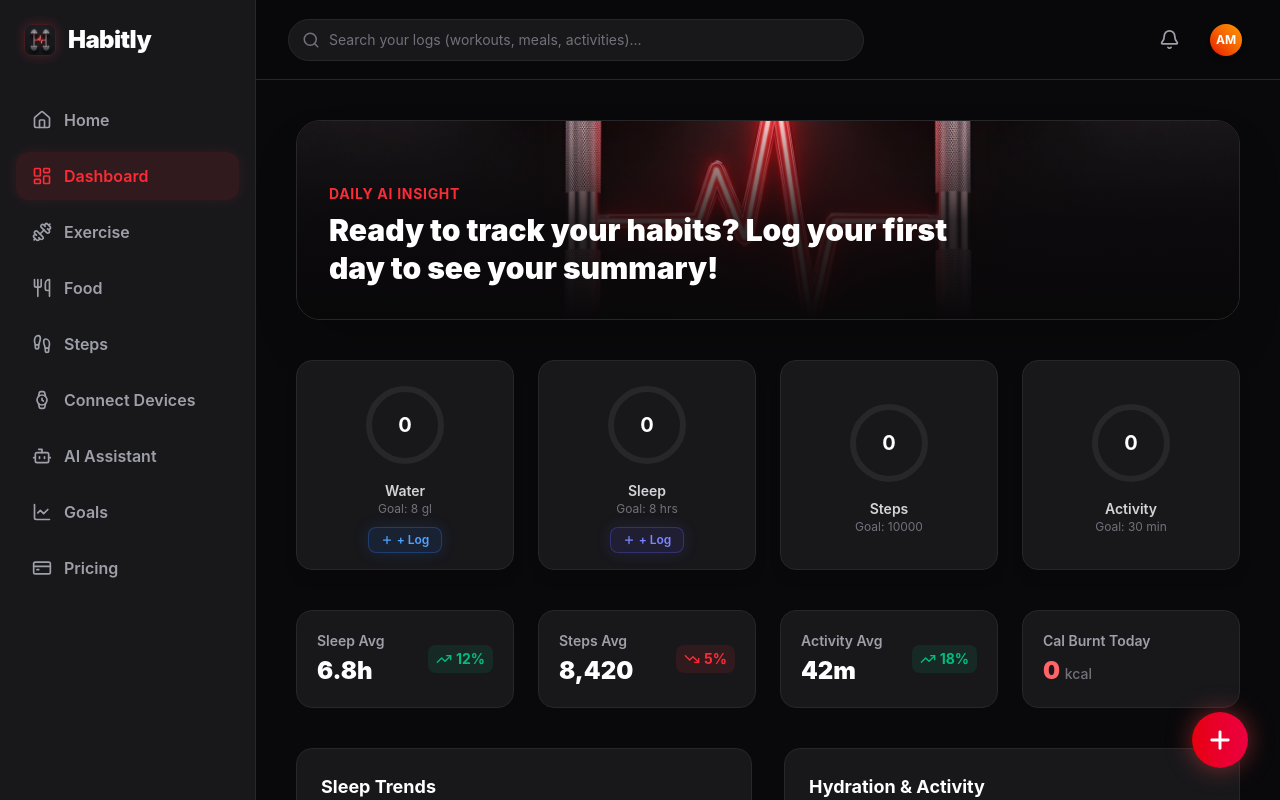
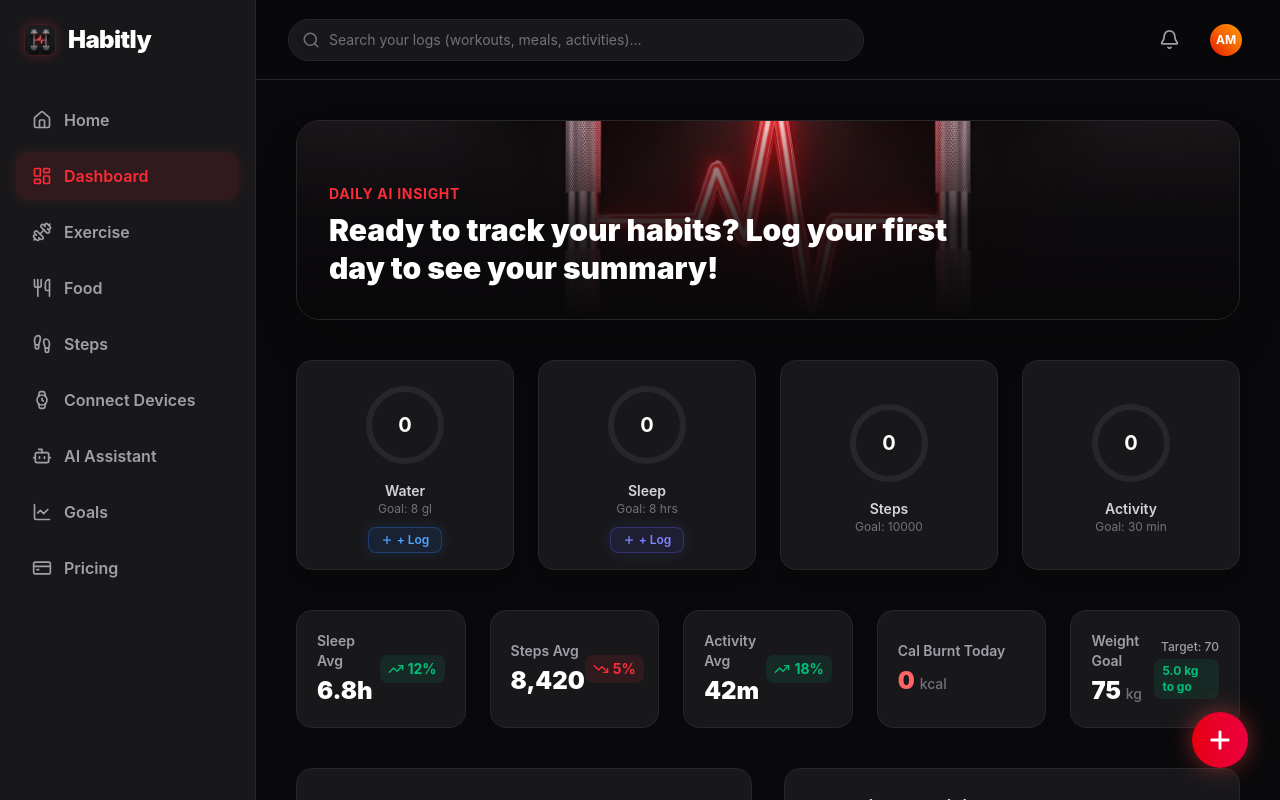
Before and after one commit to asharspictures-web/habitly-web, a React (Vite) app: page / in a window 1280 px wide. Both pictures are taken after a click on the button "Dashboard". Built offline with nearby package versions, Linux system fonts and the light colour scheme.

Commit message:
MVP Item 7: Add Weight Goal tracking and Dashboard widget

```diff
--- a/src/components/DashboardScreen.jsx
+++ b/src/components/DashboardScreen.jsx
@@ -170,7 +170,7 @@ export default function DashboardScreen({
       </div>
 
       {/* Comparison Cards */}
-      <div className="grid grid-cols-1 md:grid-cols-4 gap-6">
+      <div className="grid grid-cols-1 sm:grid-cols-2 lg:grid-cols-5 gap-6">
         <div className="bg-[#18181b] border border-[#27272a] p-5 rounded-2xl flex items-center justify-between">
           <div>
             <p className="text-zinc-400 text-sm font-semibold">Sleep Avg</p>
@@ -202,6 +202,20 @@ export default function DashboardScreen({
           <div>
             <p className="text-zinc-400 text-sm font-semibold">Cal Burnt Today</p>
             <p className="text-2xl font-black text-red-400 mt-1">{ (todayData.workouts || []).reduce((acc, w) => acc + (w.calories || 0), 0) } <span className="text-sm font-medium text-zinc-500">kcal</span></p>
+          </div>
+        </div>
+        <div className="bg-[#18181b] border border-[#27272a] p-5 rounded-2xl flex items-center justify-between">
+          <div>
+            <p className="text-zinc-400 text-sm font-semibold">Weight Goal</p>
+            <p className="text-2xl font-black text-white mt-1">{goals.currentWeight || '--'} <span className="text-sm font-medium text-zinc-500">kg</span></p>
+          </div>
+          <div className="flex flex-col items-end">
+            <span className="text-xs text-zinc-400 font-medium">Target: {goals.targetWeight || '--'}</span>
+            {goals.currentWeight && goals.targetWeight && (
+              <span className="text-xs font-bold mt-1 text-emerald-500 bg-emerald-500/10 px-2 py-1 rounded-lg">
+                {Math.abs(goals.currentWeight - goals.targetWeight).toFixed(1)} kg to go
+              </span>
+            )}
           </div>
         </div>
       </div>
--- a/src/components/GoalsScreen.jsx
+++ b/src/components/GoalsScreen.jsx
@@ -1,5 +1,5 @@
 import React, { useState } from 'react';
-import { Target, Lock, Calculator, Droplets, Moon, Footprints, Dumbbell } from 'lucide-react';
+import { Target, Lock, Calculator, Droplets, Moon, Footprints, Dumbbell, Scale } from 'lucide-react';
 
 export default function GoalsScreen({ goals, updateGoals }) {
   const [localGoals, setLocalGoals] = useState(goals);
@@ -147,6 +147,32 @@ export default function GoalsScreen({ goals, updateGoals }) {
                 />
               </div>
 
+              <div className="space-y-2">
+                <label className="flex items-center text-sm font-semibold text-zinc-300">
+                  <Scale size={16} className="text-zinc-400 mr-2" /> Current Weight (kg)
+                </label>
+                <input
+                  type="number"
+                  value={localGoals.currentWeight || ''}
+                  onChange={e => setLocalGoals({...localGoals, currentWeight: Number(e.target.value)})}
+                  className="w-full bg-[#09090b] border border-[#27272a] text-white p-3 rounded-xl focus:outline-none focus:border-red-500/50"
+                  min="20" step="0.1"
+                />
+              </div>
+
+              <div className="space-y-2">
+                <label className="flex items-center text-sm font-semibold text-zinc-300">
+                  <Target size={16} className="text-red-500 mr-2" /> Target Weight (kg)
+                </label>
+                <input
+                  type="number"
+                  value={localGoals.targetWeight || ''}
+                  onChange={e => setLocalGoals({...localGoals, targetWeight: Number(e.target.value)})}
+                  className="w-full bg-[#09090b] border border-[#27272a] text-white p-3 rounded-xl focus:outline-none focus:border-red-500/50"
+                  min="20" step="0.1"
+                />
+              </div>
+
             </div>
 
             <button
--- a/src/hooks/useHabits.js
+++ b/src/hooks/useHabits.js
@@ -4,7 +4,9 @@ const DEFAULT_GOALS = {
   water: 8, // glasses
   sleep: 8, // hours
   steps: 10000,
-  workout: 30 // minutes
+  workout: 30, // minutes
+  currentWeight: 75, // kg
+  targetWeight: 70, // kg
 };
 
 export function useHabits() {
```
